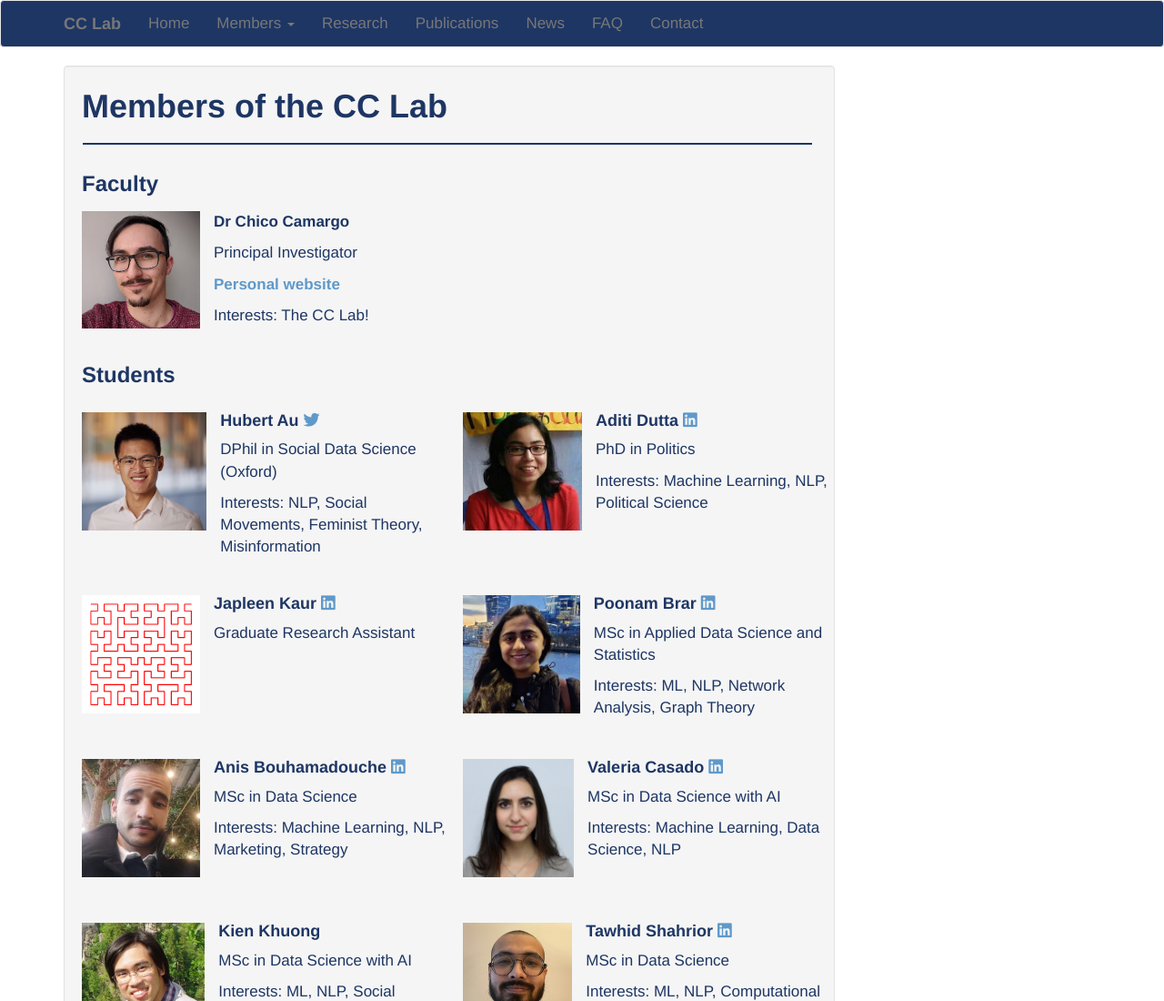
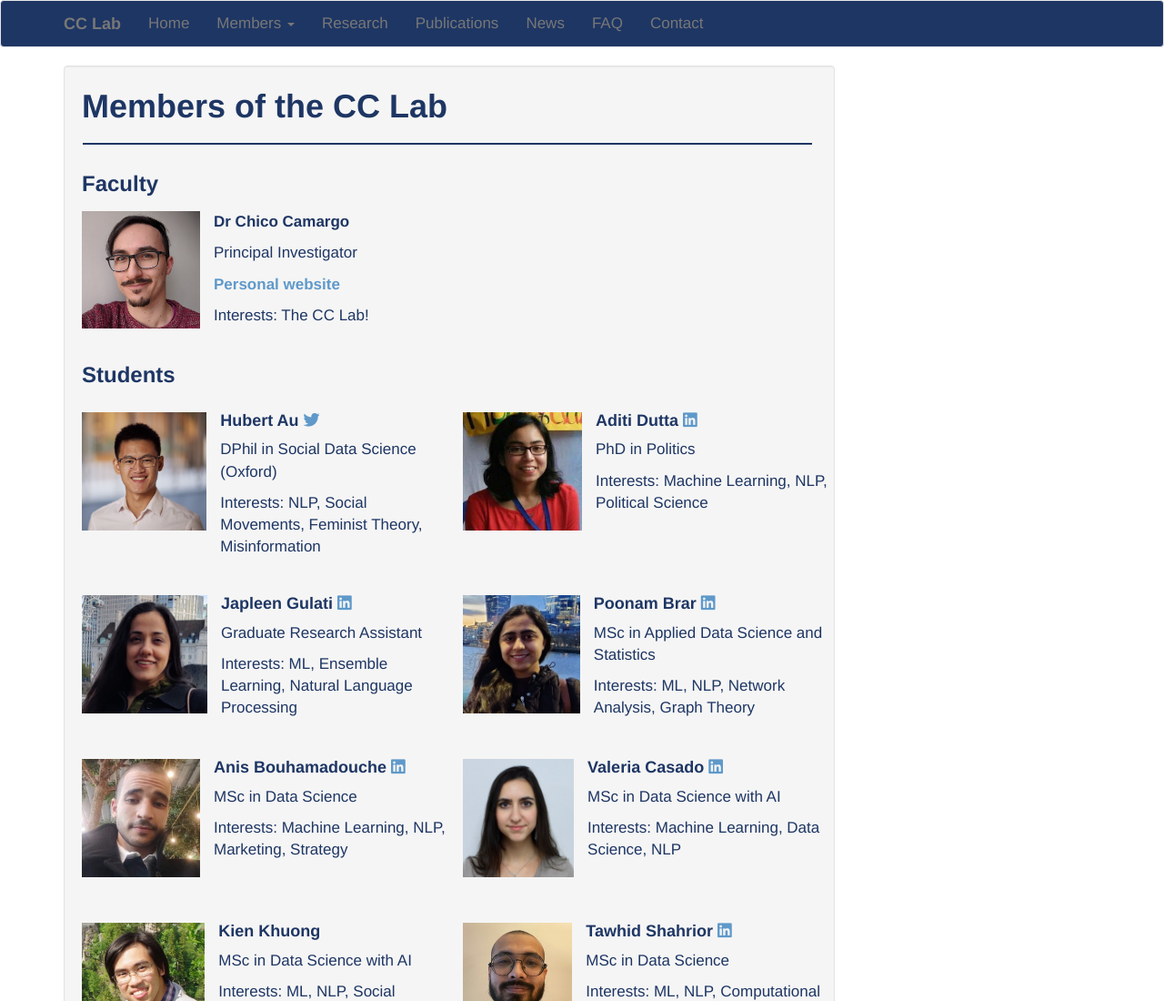
Before and after one commit to evoluchico/cclab.github.io, a plain HTML site: page members/index.html in a window 1280 px wide. Shown: the top 1100 px of the page at 91% size. Drawn offline with nearby package versions, Linux system fonts and the light colour scheme; some icons are missing.

Commit message:
Add Japleen and update news

```diff
--- a/members/index.html
+++ b/members/index.html
@@ -101,10 +101,10 @@
 
            <div class="column">
              <div>
-               <img src="../images/square.png", height="130px" border="1px" align="left" class="profilepic">
-               <h4><b>Japleen Kaur </b><a href="" class="is-icon"><i class="fab fa-linkedin fa-1x"></i></a></h4>
+               <img src="../images/members/japleen_gulati.jpg", height="130px" border="1px" align="left" class="profilepic">
+               <h4><b>Japleen Gulati </b><a href="https://www.linkedin.com/in/japleen-gulati/" class="is-icon"><i class="fab fa-linkedin fa-1x"></i></a></h4>
                <p class="psmall">Graduate Research Assistant</p>
-               <!--<p class="psmall">Interests: </p>-->
+               <p class="psmall">Interests: ML, Ensemble Learning, Natural Language Processing</p>
              </div>
            </div>
 
```
Also changed, not shown: index.html (+1 -1 lines), news.html (+1 -0 lines), images/members/japleen_gulati.jpg (added).
